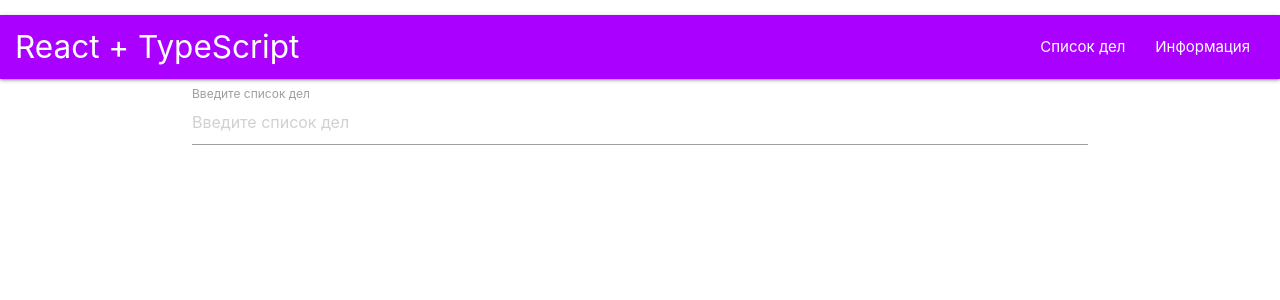
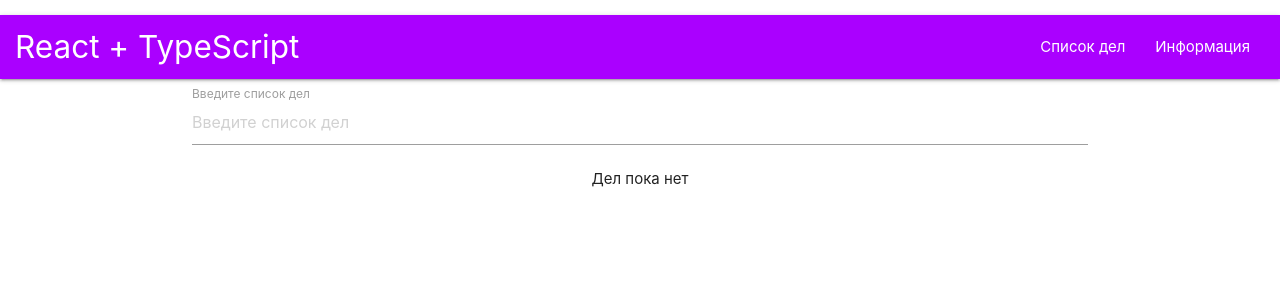
Before and after one commit to Mikhaylov-Andrey-derek23/ts-react-test, a React (Create React App) app: page / in a window 1280 px wide. Shown: the top 300 px of the page. Built offline with nearby package versions, Linux system fonts and the light colour scheme.

Commit message:
added method onRemove

```diff
--- a/src/App.tsx
+++ b/src/App.tsx
@@ -23,6 +23,7 @@ const App: FC = () => {
   }
 
   const chekHandler = (id: number) => {
+    console.log(2)
     setTodos(prev =>
       prev.map(t => {
         if (t.id === id) {
@@ -37,7 +38,8 @@ const App: FC = () => {
   }
 
   const removeHandler = (id: number) => {
-    console.log(id)
+    console.log(1)
+    setTodos(prev=> prev.filter(t => t.id !== id))
   }
 
   return (
--- a/src/components/TodoList.tsx
+++ b/src/components/TodoList.tsx
@@ -10,8 +10,9 @@ type TodoListProps = {
 
 export const TodoList: FC<TodoListProps> = ({ todos, onChek, onRemove  }) => {
     return (
+        <>
+        {todos.length === 0 ? <p className="center">Дел пока нет</p>: null}
         <ul>
-
             {todos.map(todo => {
                 const classes = ['todo']
                 if(todo.completed){
@@ -29,5 +30,6 @@ export const TodoList: FC<TodoListProps> = ({ todos, onChek, onRemove  }) => {
             })}
 
         </ul>
+        </>
     )
 }
--- a/tsconfig.json
+++ b/tsconfig.json
@@ -18,7 +18,7 @@
     "resolveJsonModule": true,
     "isolatedModules": true,
     "noEmit": true,
-    "jsx": "react-jsx"
+    "jsx": "react"
   },
   "include": [
     "src"
```
